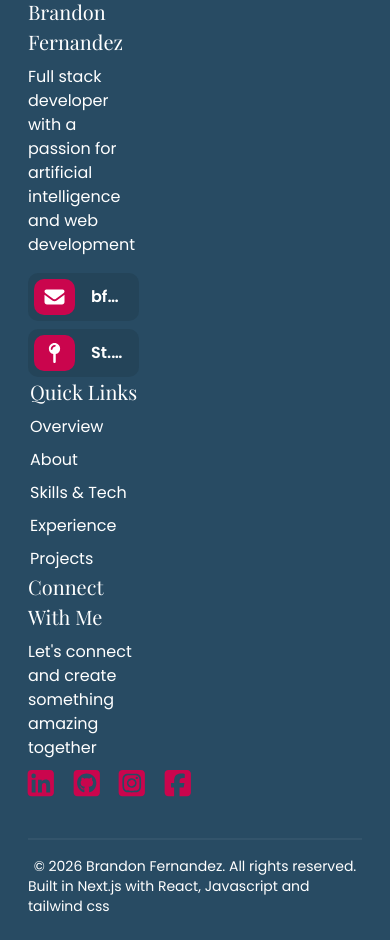
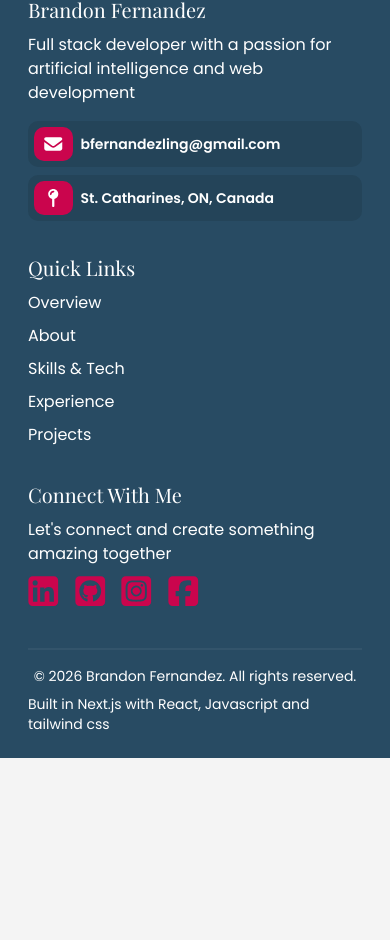
Before and after one commit to Bfernandez02/portfolio, a Next.js app: page / in a window 390 px wide. Shown: the part 8372-9312 px from the top of the page. After the commit the page ends 9130 px from the top, so only its background shows below. Built offline with nearby package versions, Linux system fonts and the light colour scheme; a web font is replaced by a local one.

Commit message:
refactor: improve layout and styling of Footer and ContactForm components

```diff
--- a/src/components/ContactForm.jsx
+++ b/src/components/ContactForm.jsx
@@ -173,7 +173,6 @@ export default function ContactForm() {
             />
           </div>
 
-          {/* Footer */}
           <div className="flex flex-col md:flex-row md:items-center md:justify-between gap-4">
             <div
               className={`flex items-center gap-2 text-secondary px-[6px] py-[6px] rounded-[10px] ${theme === "dark" ? "bg-background" : "bg-[#244459]"} `}
@@ -184,7 +183,7 @@ export default function ContactForm() {
               >
                 <FontAwesomeIcon
                   icon={faEnvelope}
-                  className="text-white text-[20px] md:text-[22px]"
+                  className="text-white text-[18px] md:text-[22px]"
                 />
               </div>
 
--- a/src/components/Footer.jsx
+++ b/src/components/Footer.jsx
@@ -18,9 +18,9 @@ export default function Footer() {
     <div
       className={`${theme === "dark" ? "bg-border" : "bg-primary"} text-white! py-6 border-t-2 border-border flex justify-center flex-col w-full px-7 sm:px-10 md:px-15 lg:px-30 items-start gap-4`}
     >
-      <div className="w-full flex flex-col lg:flex-row py-6">
+      <div className="w-full flex flex-col md:flex-row py-6 gap-8 md:gap-4">
         {/* Left Content */}
-        <div className="flex flex-col gap-4 w-1/3">
+        <div className="flex flex-col gap-4 w-full md:w-1/3">
           <div className="flex flex-col gap-2 w-fit">
             <h5>Brandon Fernandez</h5>
             <p className="text-white!">
@@ -38,11 +38,11 @@ export default function Footer() {
               >
                 <FontAwesomeIcon
                   icon={faEnvelope}
-                  className="text-white text-[20px] md:text-[22px]"
+                  className="text-white text-[18px] md:text-[22px]"
                 />
               </div>
 
-              <p className="font-semibold text-white! text-ellipsis overflow-hidden whitespace-nowrap px-2">
+              <p className="font-semibold text-white! text-[14px]! md:text-[16px]! text-ellipsis overflow-hidden whitespace-nowrap md:px-2">
                 bfernandezling@gmail.com
               </p>
             </div>
@@ -55,19 +55,19 @@ export default function Footer() {
               >
                 <FontAwesomeIcon
                   icon={faMapPin}
-                  className="text-white text-[20px] md:text-[22px]"
+                  className="text-white text-[18px] md:text-[22px]"
                 />
               </div>
 
-              <p className="font-semibold text-white! text-ellipsis overflow-hidden whitespace-nowrap px-2">
-                St. Catharines, Ontario, Canada
+              <p className="font-semibold text-white! text-[14px]! md:text-[16px]! text-ellipsis overflow-hidden whitespace-nowrap md:px-2">
+                St. Catharines, ON, Canada
               </p>
             </div>
           </div>
         </div>
 
         {/* Middle Content */}
-        <div className="w-1/3 flex flex-col items-center">
+        <div className="w-full md:w-1/3 flex flex-col md:items-center">
           <div className="flex flex-col gap-2 w-fit">
             <h5>Quick Links</h5>
             {menuItems.map((item, index) => {
@@ -90,39 +90,39 @@ export default function Footer() {
         </div>
 
         {/* Right Content */}
-        <div className="flex flex-col w-1/3 items-start h-full justify-start ">
+        <div className="flex flex-col w-full md:w-1/3 items-start h-full justify-start ">
           <div className="flex flex-col gap-2 h-full">
             <h5>Connect With Me</h5>
             <p className="w-full h-fit text-white!">
               Let&apos;s connect and create something amazing together
             </p>
           </div>
-          <div className="w-full flex flex-row gap-2 md:gap-4 mt-2 lg:mt-4 h-full ml-[-6px] lg:ml-[-8px]">
+          <div className="w-full flex flex-row gap-1 md:gap-2 mt-2 lg:mt-4 h-full ml-[-6px] lg:ml-[-8px]">
             <SocialMediaIcon
               icon={faSquareLinkedin}
               url=""
-              textSize={`text-[30px] lg:text-[36px] xl:text-[42px] ${theme === "dark" ? "text-primary!" : "text-accent!"}`}
+              textSize={`text-[34px] lg:text-[38px] xl:text-[42px] ${theme === "dark" ? "text-primary!" : "text-accent!"}`}
             />
             <SocialMediaIcon
               icon={faSquareGithub}
               url=""
-              textSize={`text-[30px] lg:text-[36px] xl:text-[42px] ${theme === "dark" ? "text-primary!" : "text-accent!"}`}
+              textSize={`text-[34px] lg:text-[38px] xl:text-[42px] ${theme === "dark" ? "text-primary!" : "text-accent!"}`}
             />
             <SocialMediaIcon
               icon={faSquareInstagram}
               url=""
-              textSize={`text-[30px] lg:text-[36px] xl:text-[42px] ${theme === "dark" ? "text-primary!" : "text-accent!"}`}
+              textSize={`text-[34px] lg:text-[38px] xl:text-[42px] ${theme === "dark" ? "text-primary!" : "text-accent!"}`}
             />
             <SocialMediaIcon
               icon={faSquareFacebook}
               url=""
-              textSize={`text-[30px] lg:text-[36px] xl:text-[42px] ${theme === "dark" ? "text-primary!" : "text-accent!"}`}
+              textSize={`text-[34px] lg:text-[38px] xl:text-[42px] ${theme === "dark" ? "text-primary!" : "text-accent!"}`}
             />
           </div>
         </div>
       </div>
 
-      <div className="w-full border-t-2 border-white/5 pt-4 flex flex-col lg:flex-row justify-between items-center">
+      <div className="w-full border-t-2 border-white/5 pt-4 flex flex-col lg:flex-row justify-between items-center gap-2 lg:gap-0">
         <p className="text-white! text-sm! ">
           &copy; {new Date().getFullYear()} Brandon Fernandez. All rights
           reserved.
--- a/src/components/SocialMediaIcon.jsx
+++ b/src/components/SocialMediaIcon.jsx
@@ -4,7 +4,7 @@ import Link from 'next/link';
 
 export default function SocialMediaIcon({ icon, textSize = 'text-4xl', url = '#', color = 'text-primary' }) {
   return (
-    <Link href={url} className={`${textSize} ${color} flex p-0`}>
+    <Link href={url} className={`${textSize} ${color} flex p-0 w-fit h-fit`}>
       <FontAwesomeIcon icon={icon} />
     </Link>
   )
```
